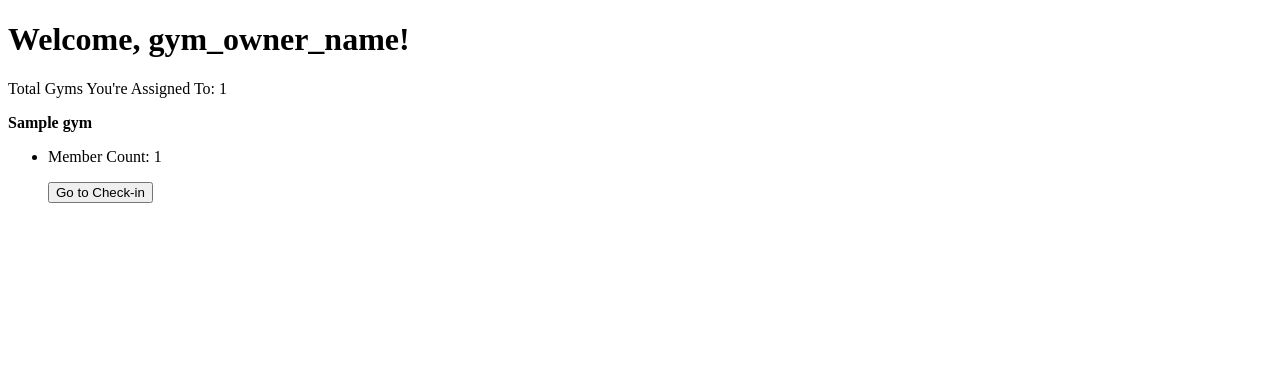
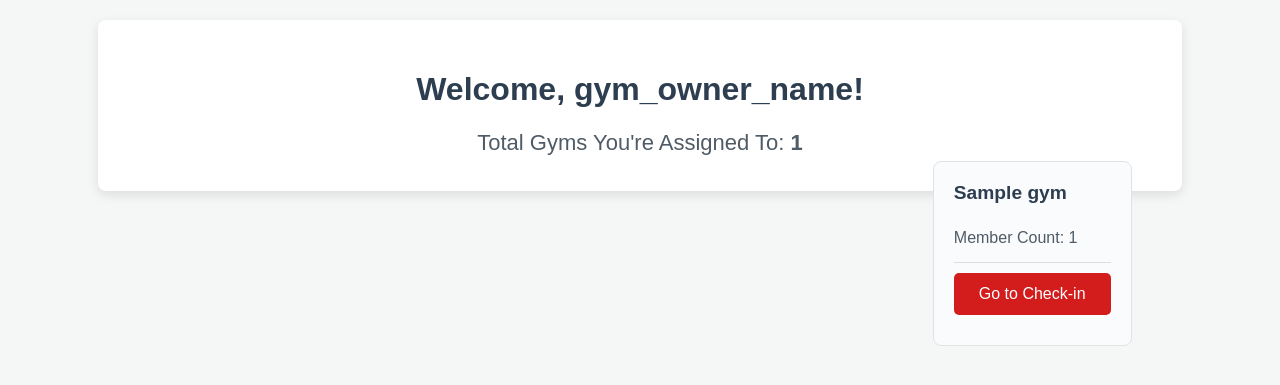
Before and after one commit to Samuel-Mason-git/Gym_management, a Django app: template gym_management/core/templates/gym_owner_dashboard.html in a window 1280 px wide. Shown: the top 385 px of the page. Run offline with Django 5.2, Linux system fonts and the light colour scheme; the template is opened without the code that fills it: most values are stand-ins (such as "Sample title", 1, 10 or a date in 2020).

Commit message:
Added design CSS to gym_owner dashboard

```diff
--- a/gym_management/core/templates/gym_owner_dashboard.html
+++ b/gym_management/core/templates/gym_owner_dashboard.html
@@ -4,24 +4,138 @@
     <meta charset="UTF-8">
     <meta name="viewport" content="width=device-width, initial-scale=1.0">
     <title>Gym Owner Dashboard</title>
+    <style>
+        /* General body styling */
+        body {
+            font-family: Arial, sans-serif;
+            background-color: #f4f7f6;
+            color: #333;
+            margin: 0;
+            padding: 0;
+        }
+
+        /* Container for the content */
+        .container {
+            width: 80%;
+            margin: 20px auto;
+            background-color: white;
+            padding: 30px;
+            border-radius: 8px;
+            box-shadow: 0 4px 12px rgba(0, 0, 0, 0.1);
+        }
+
+        /* Heading styles */
+        h1 {
+            color: #2d3e50;
+            font-size: 2em;
+            text-align: center;
+        }
+
+        h2 {
+            color: #5c6f77;
+            font-size: 1.4em;
+            margin-bottom: 10px;
+        }
+
+        /* Paragraphs and other text elements */
+        p {
+            font-size: 1em;
+            margin: 5px 0;
+            color: #4f5b66;
+        }
+
+        /* Styling for each gym section */
+        .gym-card {
+            background-color: #fafbfc;
+            border: 1px solid #e0e3e6;
+            border-radius: 8px;
+            padding: 20px;
+            width: auto;
+            margin-right: 2%;
+            margin-bottom: 20px;
+            float: right;
+        }
+
+        .gym-card:hover {
+            background-color: #f1f3f5;
+            box-shadow: 0 4px 8px rgba(0, 0, 0, 0.1);
+        }
+
+        .gym-card strong {
+            display: block;
+            font-size: 1.2em;
+            color: #2d3e50;
+            margin-bottom: 10px;
+        }
+
+        .gym-card ul {
+            list-style-type: none;
+            padding: 0;
+            margin: 0;
+        }
+
+        .gym-card li {
+            padding: 10px 0;
+            border-bottom: 1px solid #ddd;
+        }
+
+        .gym-card li:last-child {
+            border-bottom: none;
+        }
+
+        /* Button styling */
+        button {
+            padding: 12px 25px;
+            background-color: #d31c1c;
+            color: white;
+            border: none;
+            border-radius: 5px;
+            cursor: pointer;
+            font-size: 1em;
+            transition: background-color 0.3s ease;
+        }
+
+        button:hover {
+            background-color: #000000;
+        }
+
+        /* Styling for the links (optional) */
+        a {
+            text-decoration: none;
+        }
+
+        #assigned {
+            text-align: center;
+            font-size: 22px;
+        }
+
+
+    </style>
 </head>
 <body>
+
+    <!-- Main container -->
+    <div class="container">
         <h1>Welcome, {{ 'gym_owner_name' }}!</h1>
-    <p>Total Gyms You're Assigned To: {{ gym_count }}</p>
+        <p id="assigned">Total Gyms You're Assigned To: <strong>{{ gym_count }}</strong></p>
 
         {% for gym in gym_data %}
+        <div class="gym-card">
             <strong>{{ gym.gym_name }}</strong>
             <ul>
                 <li>
                     <p>Member Count: {{ gym.member_count }}</p>
                 </li>
+                <li>
                     <!-- Button to access check-in page -->
                     <a href="{% url 'gym_checkin' slug=gym.gym_slug %}">
                         <button type="button">Go to Check-in</button>
                     </a>
                 </li>
             </ul>
+        </div>
+        {% endfor %}
+    </div>
 
-        {% endfor %}
 </body>
 </html>
```
Also changed, not shown: gym_management/db.sqlite3. Lines whose indentation alone changed are shown as unchanged.
